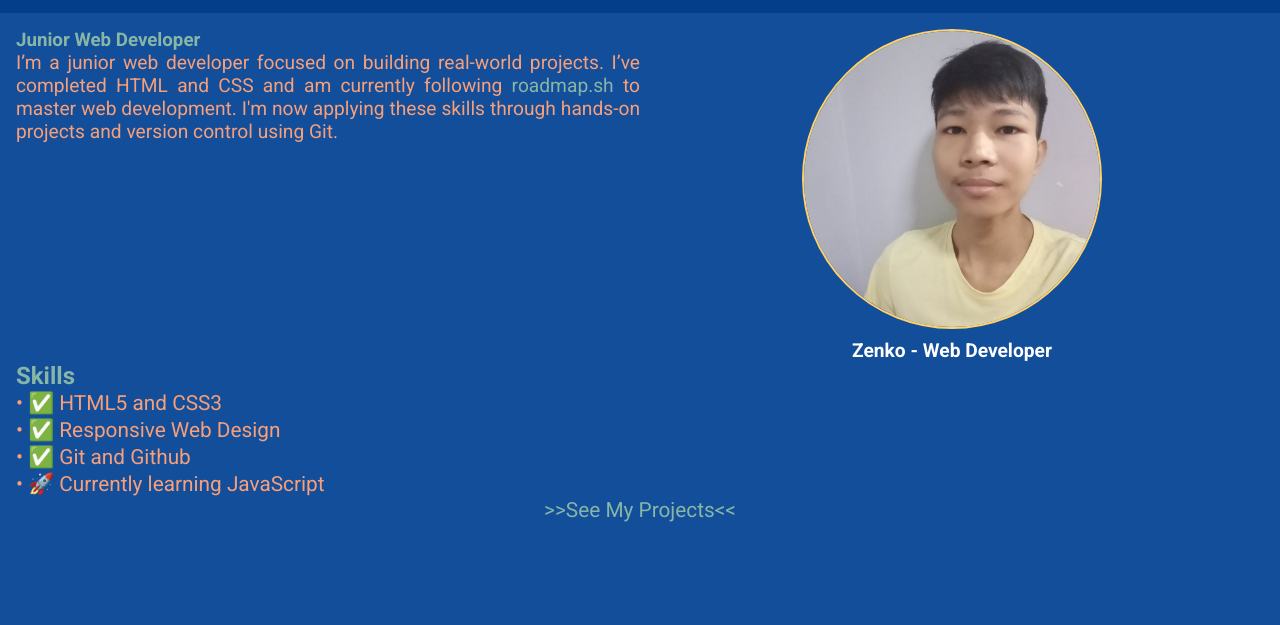
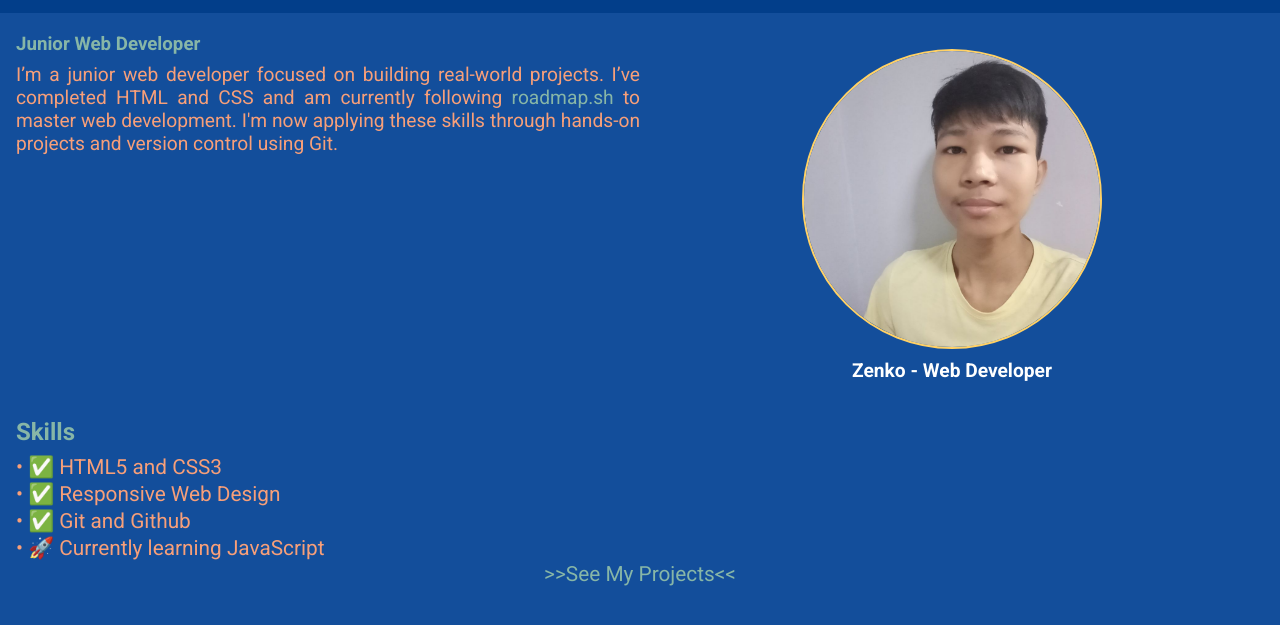
Before and after one commit to ZinLinnHtoo-zenko/aboutme, a plain HTML site: page index.html in a window 1280 px wide. Shown: the part 47-672 px from the top of the page. Drawn offline with Linux system fonts and the light colour scheme.

Commit message:
Update style.css

```diff
--- a/style.css
+++ b/style.css
@@ -43,11 +43,13 @@ main {
   display: grid;
   flex-direction: column;
   grid-template-columns: repeat(auto-fit, minmax(300px, 1fr));
+  margin: 20px auto;
 }
 
 h1,
 h2 {
   color: #87b6a7;
+  margin-bottom: 8px;
 }
 
 p {
@@ -62,6 +64,7 @@ figure {
   justify-content: center;
   align-items: center;
   width: 100%;
+  margin: 16px auto;
 }
 
 figcaption {
```
